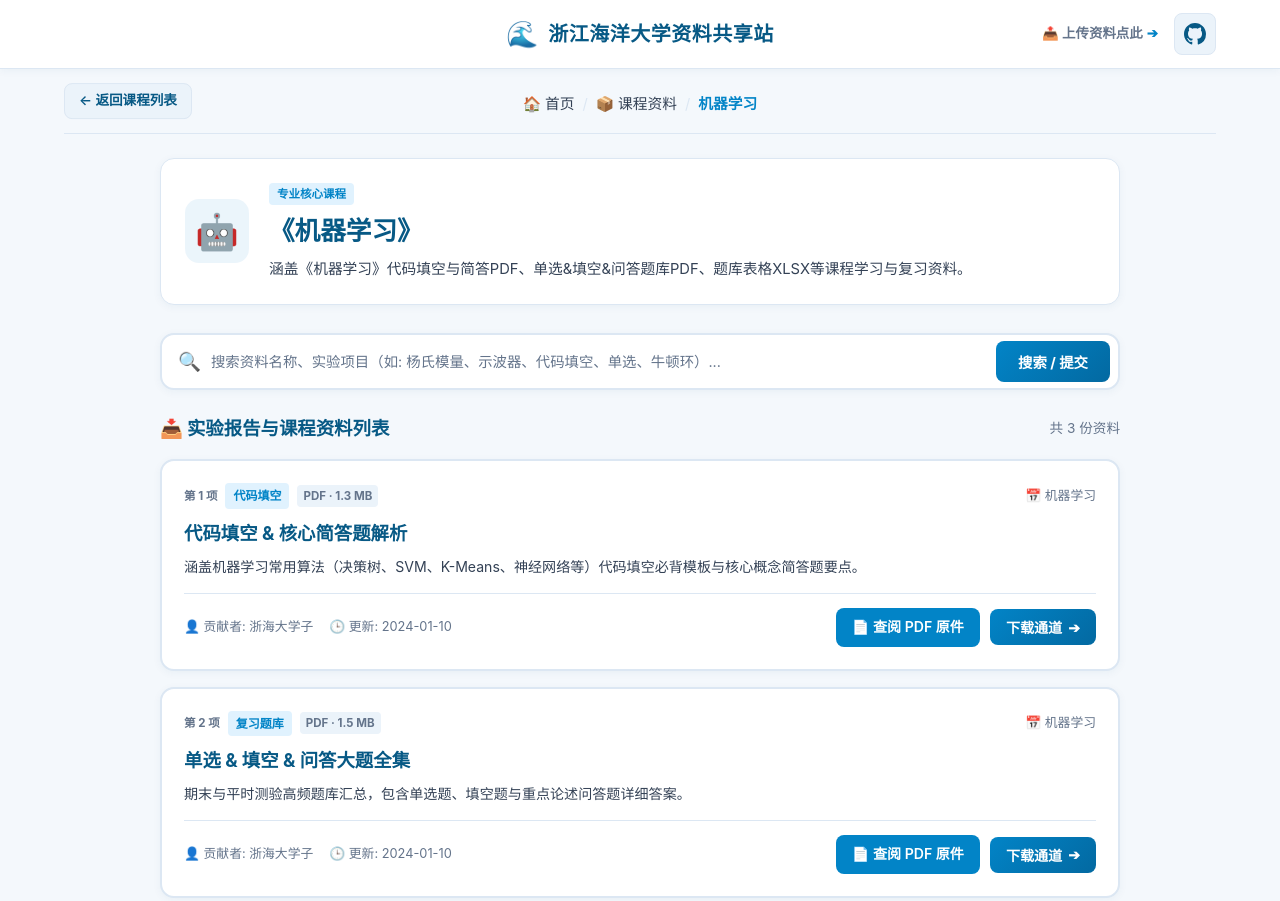
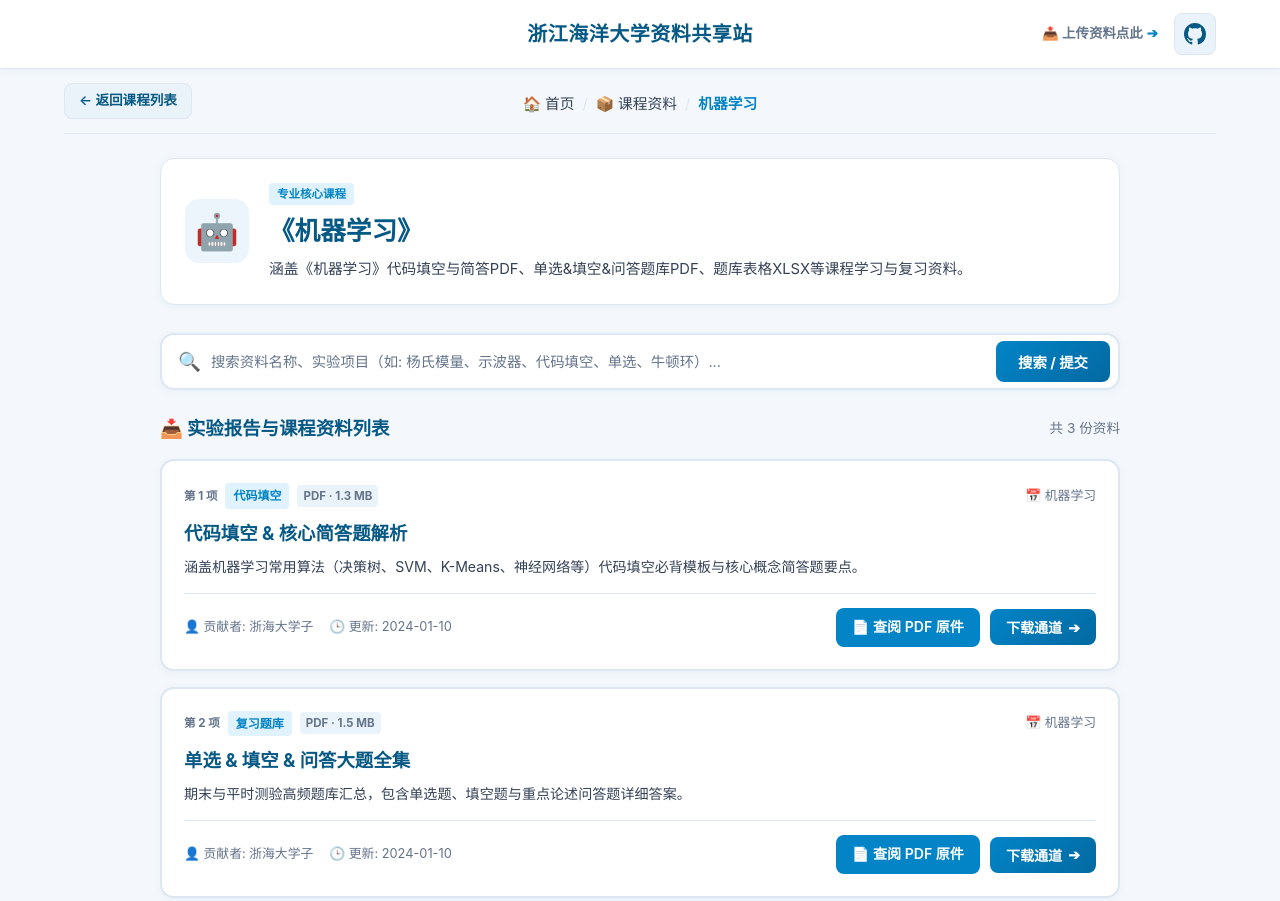
Before and after one commit to AuRoRa-TH/ZJOU-Hub, a plain HTML site: page course-subject.html in a window 1280 px wide. Shown: the top 901 px of the page. Drawn offline with Linux system fonts and the light colour scheme.

Commit message:
Update-UI调整

```diff
--- a/course-subject.html
+++ b/course-subject.html
@@ -17,7 +17,6 @@
   <header class="navbar">
     <div class="container navbar-inner">
       <a href="index.html" class="brand-logo" title="返回首页">
-        <span class="brand-icon">🌊</span>
         <span class="brand-title">浙江海洋大学资料共享站</span>
       </a>
 
```
Also changed, not shown: courses.html (+0 -1 lines), exam-subject.html (+0 -1 lines), exams.html (+0 -1 lines), index.html (+0 -1 lines), senior-subject.html (+0 -1 lines), seniors.html (+0 -1 lines).
